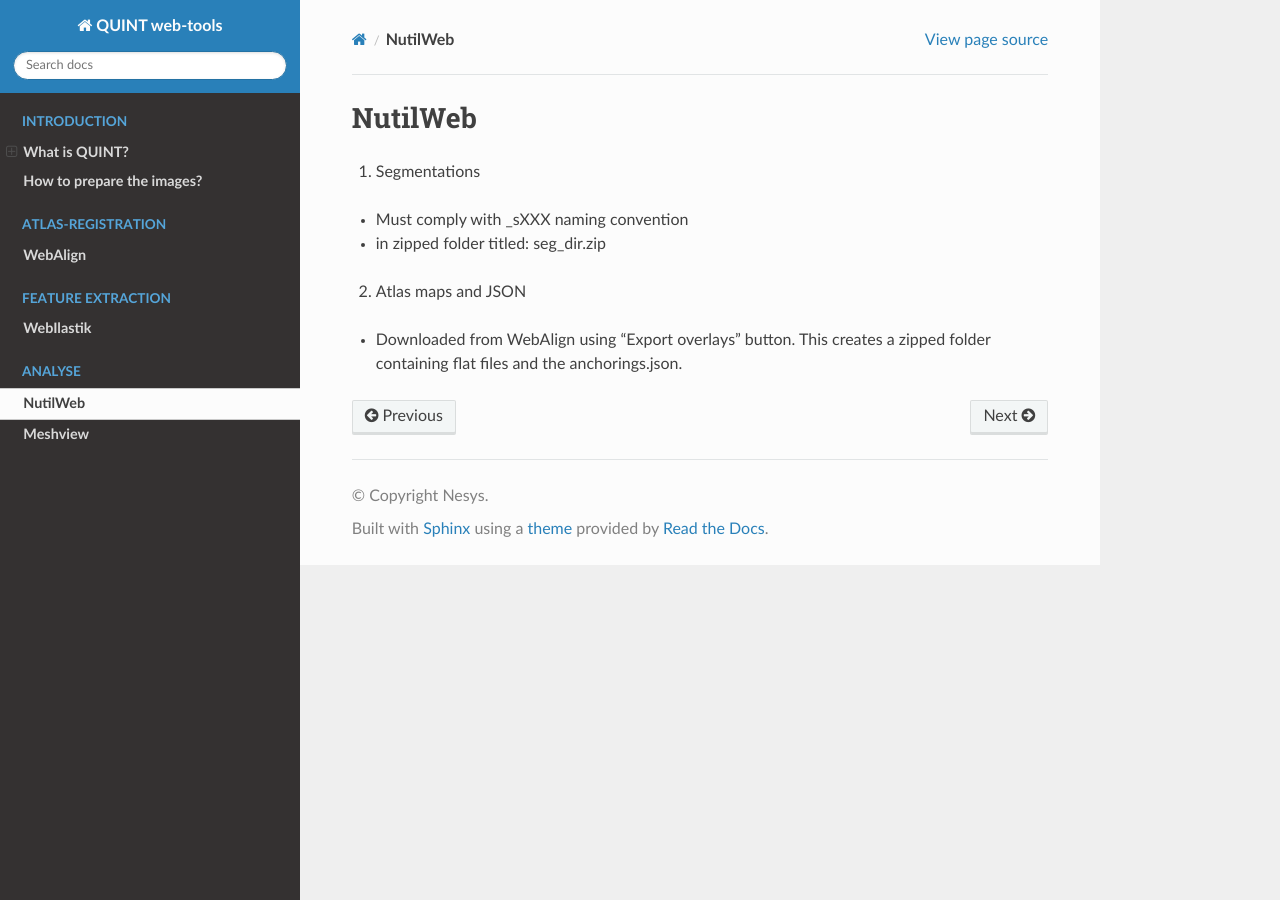
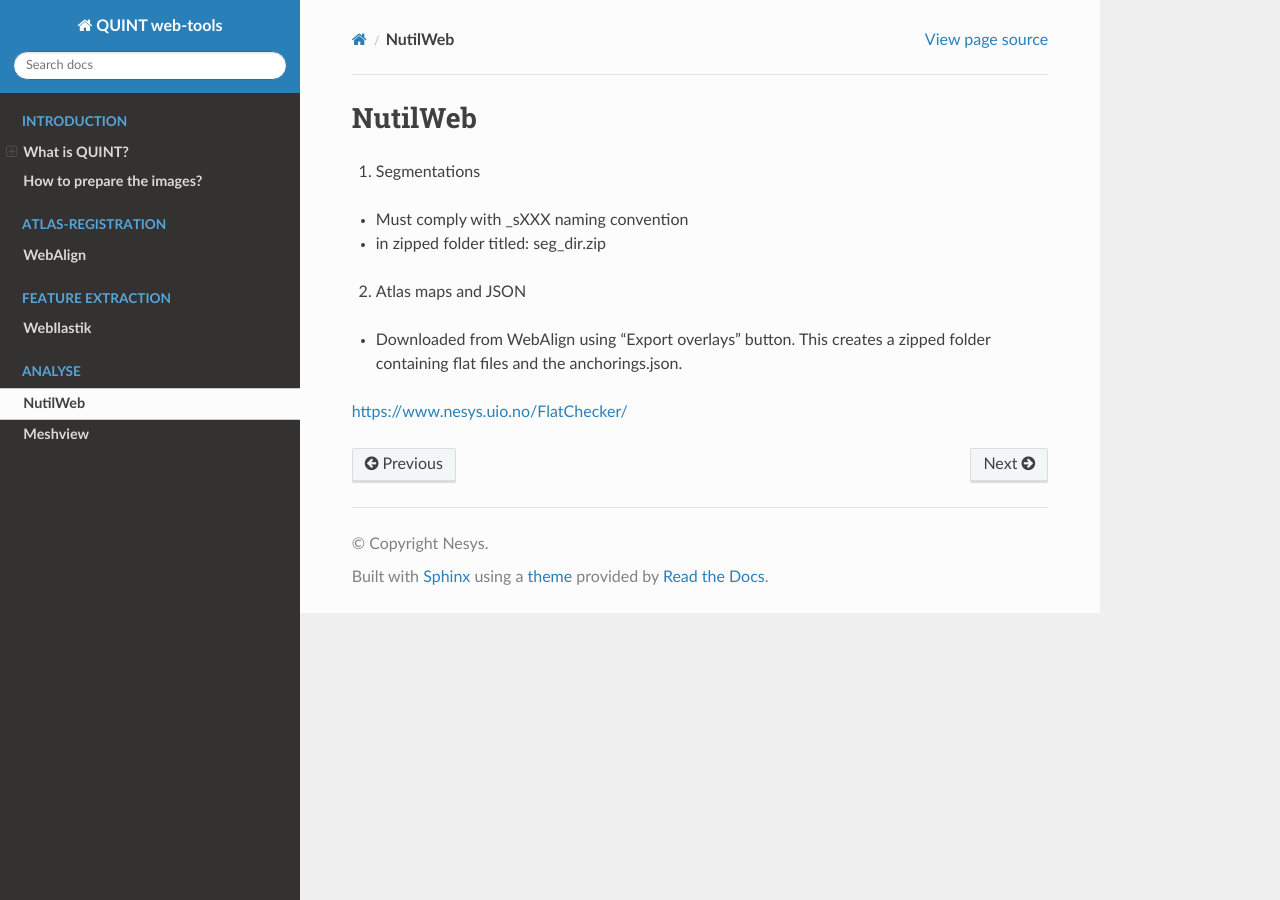
Before and after one commit to Neural-Systems-at-UIO/QUINT_webtools, a Sphinx documentation site: the page built from docs/NutilWeb.rst, in a window 1280 px wide. Built offline with Sphinx 7.4.7 and the Read the Docs theme 2.0.0, drawn with Linux system fonts in a browser that asks for light colours; some of the changed lines change nothing that is shown.

Commit message:
Update NutilWeb.rst

```diff
--- a/docs/NutilWeb.rst
+++ b/docs/NutilWeb.rst
@@ -9,3 +9,6 @@
 2. Atlas maps and JSON
 
 * Downloaded from WebAlign using "Export overlays" button. This creates a zipped folder containing flat files and the anchorings.json.
+
+
+https://www.nesys.uio.no/FlatChecker/
```
